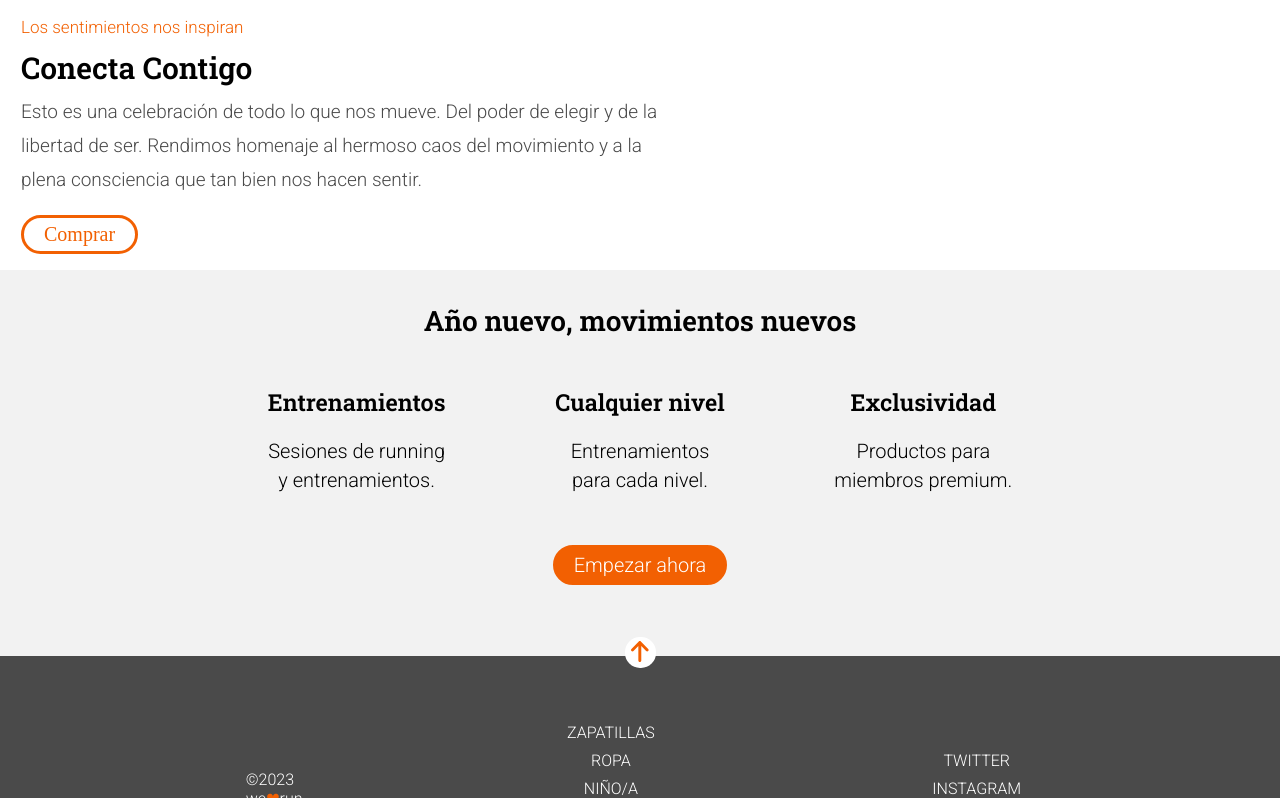
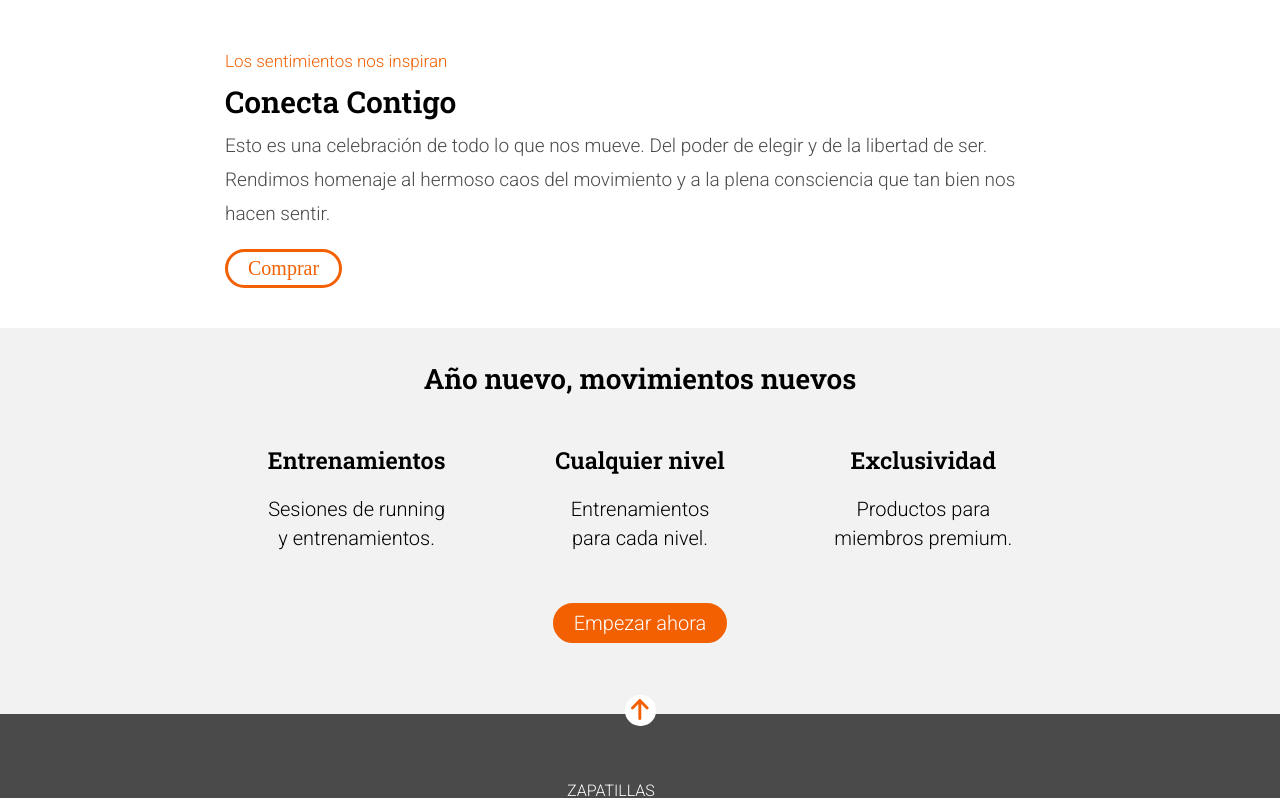
Before and after one commit to Adalab/modulo-1-evaluacion-final-NataliaBlanco, a website: page public/index.html in a window 1280 px wide. Shown: the part 1270-2068 px from the top of the page. Drawn offline with Linux system fonts and the light colour scheme.

Commit message:
more styling to page on desktop size

```diff
--- a/src/scss/layout/_page.scss
+++ b/src/scss/layout/_page.scss
@@ -200,7 +200,7 @@
 
   .section-1 {
     width: 700px;
-    padding: 16px 21px;
+    padding: 37px 21px 40px;
   }
 
   .inspo {
@@ -276,4 +276,9 @@
     font-size: 2.4rem;
   }
 
+                                .section-1 {
+                                  width: 830px;
+                                  margin: auto;
+                                  padding: 50px 0px 40px;
+                                }
 }
```
Also changed, not shown: public/assets/css/main.css, 1 other file.
